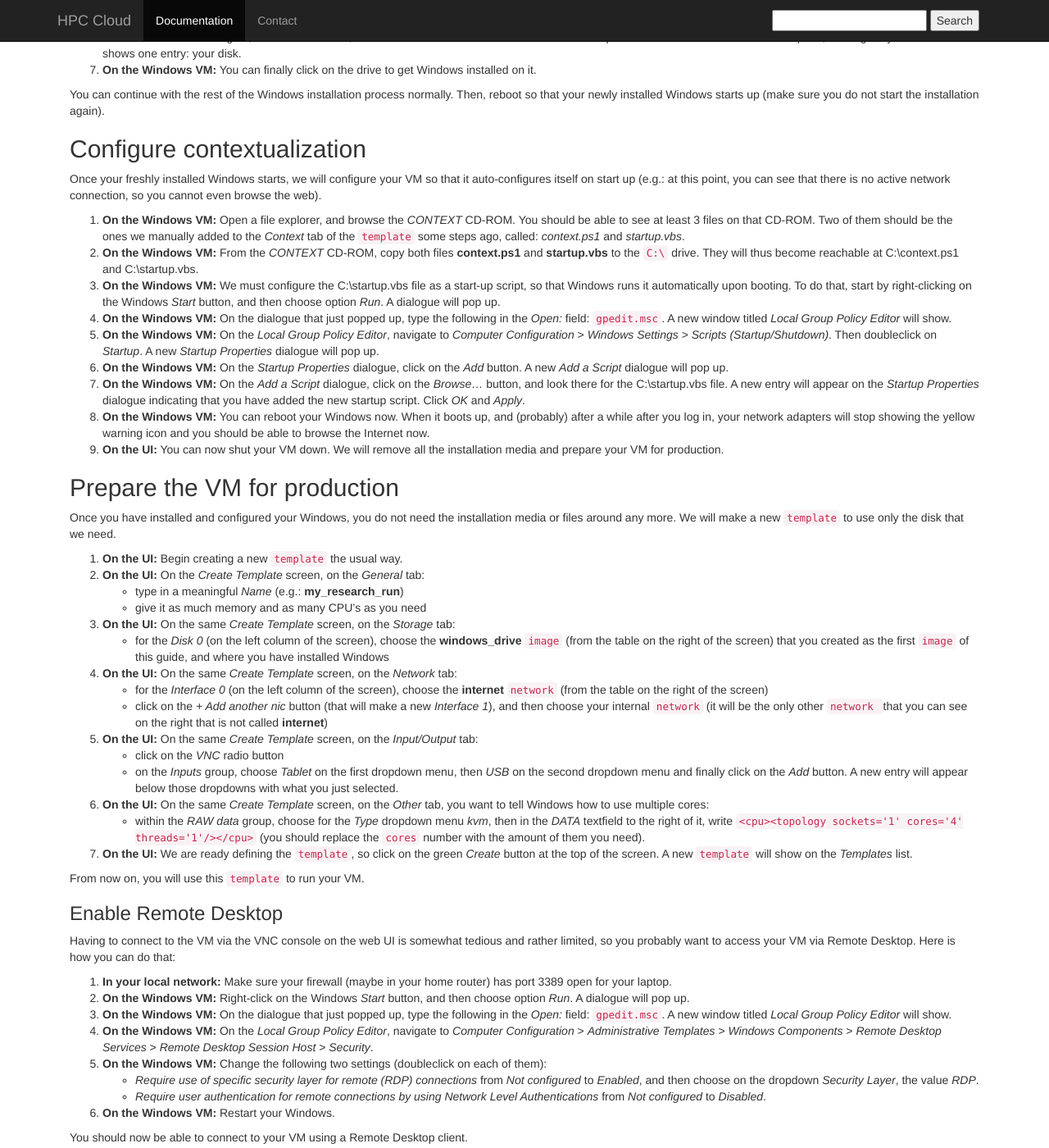
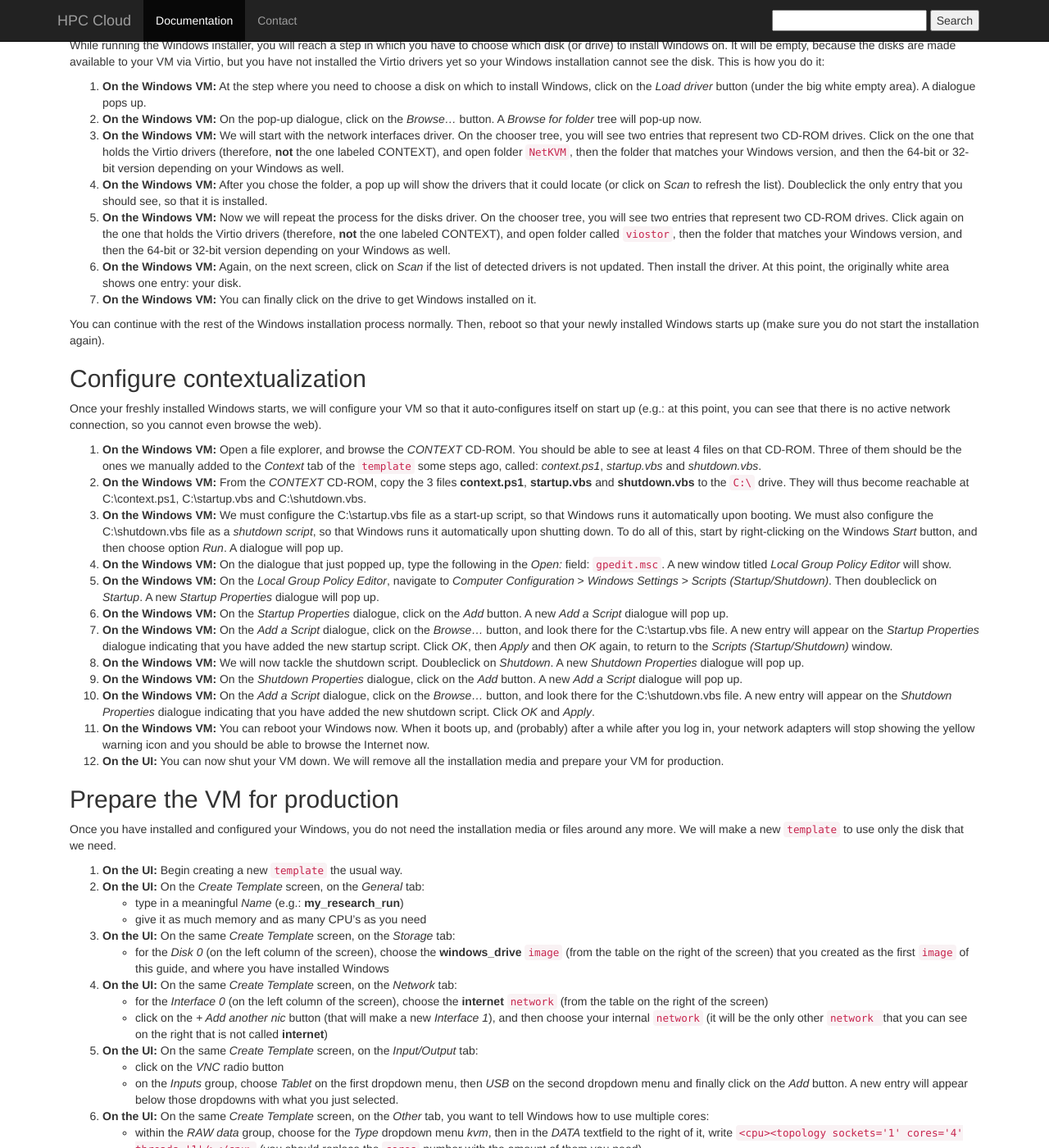
Before and after one commit to sara-nl/clouddocs, a Jekyll site: the page built from Windows.markdown, in a window 1280 px wide and 1400 px high, scrolled down 3689 px. Shown: the whole window at 82% size. Built offline with Jekyll 4.4.1, drawn with Linux system fonts in a browser that asks for light colours; nearby versions of some CDN libraries; some of the changed text lies outside the part shown.

Commit message:
Fix Contextualization upon Windows restart

```diff
--- a/Windows.markdown
+++ b/Windows.markdown
@@ -103,6 +103,17 @@ Now, the other `file:
   * on the _Image location:_ group, choose radio button _Provide a path_; then, underneath, type the following URL in the _Path_ field: https://raw.githubusercontent.com/OpenNebula/addon-context-windows/master/startup.vbs
 1. **On the UI:** Click the green button _Create_ on the form, to submit it. A new `file` will show on the _Files_ list, and it will keep in status _LOCKED_ while data is being downloaded from the URL you wrote. When it is created it will come to status _READY_.
 
+If we leave it here, then you VM will be configured only once ever. If you want the VM to be reconfigured every time it boots, then you need to delete a _flag_ file that prevents contextualisation from happening ever again. We have added a script that will delete this file for you every time Windows shuts down or reboots. Here is how you add it:
+
+1. **On the UI:** On the _Files & Kernels_ tab (under _Virtual Resources_), click on the green _[+]_ button (on the top-left corner of the screen) to start creating a new `file`. A form will pop up.
+1. **On the UI:** On the form that popped up:
+  * type in a meaningful _Name_ (e.g.: **shutdown.vbs**, we will use this name later)
+  * type in a meaningful _Description_ (optional)
+  * choose _Type_ _CONTEXT_
+  * leave _Datastore_ with _105: local_files_ssd_
+  * on the _Image location:_ group, choose radio button _Provide a path_; then, underneath, type the following URL in the _Path_ field: https://raw.githubusercontent.com/sara-nl/clouddocs/gh-pages/assets/shutdown.vbs
+1. **On the UI:** Click the green button _Create_ on the form, to submit it. A new `file` will show on the _Files_ list, and it will keep in status _LOCKED_ while data is being downloaded from the URL you wrote. When it is created it will come to status _READY_.
+
 ### Create a template
 
 Now that we have all components ready in the UI, we are ready to bring them together. On the HPC Cloud, we do that on a `template`.
@@ -129,7 +140,7 @@ Now that we have all components ready in the UI, we are ready to bring them toge
   * on the _Inputs group_, choose _Tablet_ on the first dropdown menu, then _USB_ on the second dropdown menu and finally click on the _Add_ button. A new entry will appear below those dropdowns with what you just selected.
 1.  **On the UI:** On the same _Create Template_ screen, on the _Context_ tab:
   * click on _Files_ on the left column of the screen
-  * make sure you check the check boxes for the files you created before; those are: **context.ps1** and **startup.vbs**
+  * make sure you check the check boxes for the files you created before; those are: **context.ps1**,  **startup.vbs** and **shutdown.vbs**
 1. **On the UI:** We are ready defining the `template`, so click on the green _Create_ button at the top of the screen. A new `template` will show on the _Templates_ list.
 
 ## Run the Windows installation
@@ -163,13 +174,16 @@ You can continue with the rest of the Windows installation process normally. The
 
 Once your freshly installed Windows starts, we will configure your VM so that it auto-configures itself on start up (e.g.: at this point, you can see that there is no active network connection, so you cannot even browse the web).
 
-1. **On the Windows VM:** Open a file explorer, and browse the _CONTEXT_ CD-ROM. You should be able to see at least 3 files on that CD-ROM. Two of them should be the ones we manually added to the _Context_ tab of the `template` some steps ago, called: _context.ps1_ and _startup.vbs_.
-1. **On the Windows VM:** From the _CONTEXT_ CD-ROM, copy both files **context.ps1** and **startup.vbs** to the `C:\` drive. They will thus become reachable at C:\context.ps1 and C:\startup.vbs.
-1. **On the Windows VM:** We must configure the C:\startup.vbs file as a start-up script, so that Windows runs it automatically upon booting. To do that, start by right-clicking on the Windows _Start_ button, and then choose option _Run_. A dialogue will pop up.
+1. **On the Windows VM:** Open a file explorer, and browse the _CONTEXT_ CD-ROM. You should be able to see at least 4 files on that CD-ROM. Three of them should be the ones we manually added to the _Context_ tab of the `template` some steps ago, called: _context.ps1_, _startup.vbs_ and _shutdown.vbs_.
+1. **On the Windows VM:** From the _CONTEXT_ CD-ROM, copy the 3 files **context.ps1**, **startup.vbs** and **shutdown.vbs** to the `C:\` drive. They will thus become reachable at C:\context.ps1, C:\startup.vbs and C:\shutdown.vbs.
+1. **On the Windows VM:** We must configure the C:\startup.vbs file as a start-up script, so that Windows runs it automatically upon booting. We must also configure the C:\shutdown.vbs file as a _shutdown script_, so that Windows runs it automatically upon shutting down. To do all of this, start by right-clicking on the Windows _Start_ button, and then choose option _Run_. A dialogue will pop up.
 1. **On the Windows VM:** On the dialogue that just popped up, type the following in the _Open:_ field: `gpedit.msc`. A new window titled _Local Group Policy Editor_ will show.
 1. **On the Windows VM:** On the _Local Group Policy Editor_, navigate to _Computer Configuration_ > _Windows Settings_ > _Scripts (Startup/Shutdown)_. Then doubleclick on _Startup_. A new _Startup Properties_ dialogue will pop up.
 1. **On the Windows VM:** On the _Startup Properties_ dialogue, click on the _Add_ button. A new _Add a Script_ dialogue will pop up.
-1. **On the Windows VM:** On the _Add a Script_ dialogue, click on the _Browse..._ button, and look there for the C:\startup.vbs file. A new entry will appear on the _Startup Properties_ dialogue indicating that you have added the new startup script. Click *OK* and *Apply*.
+1. **On the Windows VM:** On the _Add a Script_ dialogue, click on the _Browse..._ button, and look there for the C:\startup.vbs file. A new entry will appear on the _Startup Properties_ dialogue indicating that you have added the new startup script. Click *OK*, then *Apply* and then *OK* again, to return to the _Scripts (Startup/Shutdown)_ window.
+1. **On the Windows VM:** We will now tackle the shutdown script. Doubleclick on _Shutdown_. A new _Shutdown Properties_ dialogue will pop up.
+1. **On the Windows VM:** On the _Shutdown Properties_ dialogue, click on the _Add_ button. A new _Add a Script_ dialogue will pop up.
+1. **On the Windows VM:** On the _Add a Script_ dialogue, click on the _Browse..._ button, and look there for the C:\shutdown.vbs file. A new entry will appear on the _Shutdown Properties_ dialogue indicating that you have added the new shutdown script. Click *OK* and *Apply*.
 1. **On the Windows VM:** You can reboot your Windows now. When it boots up, and (probably) after a while after you log in, your network adapters will stop showing the yellow warning icon and you should be able to browse the Internet now.
 1. **On the UI:** You can now shut your VM down. We will remove all the installation media and prepare your VM for production.
 
```
